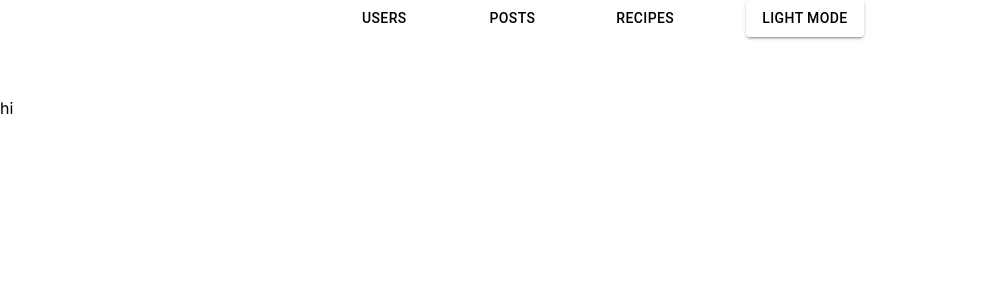
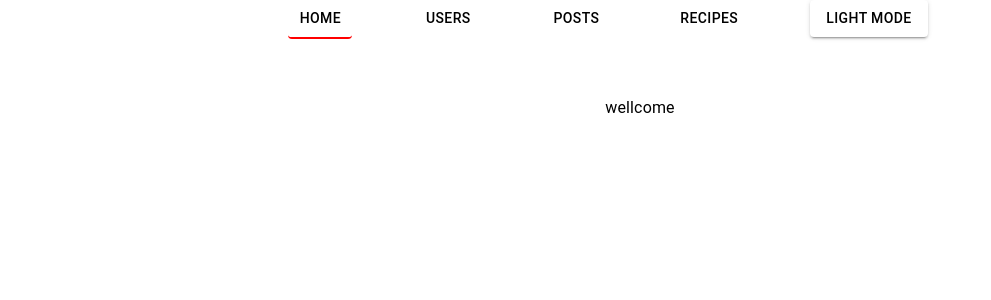
Before and after one commit to matinfaraji/next-3-home-work, a Next.js app: page / in a window 1280 px wide. Shown: the top 300 px of the page, without its empty margins (0-991 px from the left). Built offline with nearby package versions, Linux system fonts and the light colour scheme.

Commit message:
api by id

```diff
--- /dev/null
+++ b/src/app/api/admin/posts/[id]/route.js
@@ -0,0 +1,7 @@
+import GetData from "../../../../../../utils/getData";
+
+export async function GET(req, { params }) {
+  const { posts } = await GetData("https://dummyjson.com/posts");
+  const post = posts.find((x) => x.id === parseInt(params.id));
+  return Response.json(post);
+}
--- /dev/null
+++ b/src/app/api/admin/recipes/[id]/route.js
@@ -0,0 +1,7 @@
+import GetData from "../../../../../../utils/getData";
+
+export async function GET(req, { params }) {
+  const { recipes } = await GetData("https://dummyjson.com/recipes");
+  const recipe = recipes.find((x) => x.id === parseInt(params.id));
+  return Response.json(recipe);
+}
--- a/src/app/posts/[id]/page.jsx
+++ b/src/app/posts/[id]/page.jsx
@@ -1,16 +1,15 @@
 import React from "react";
-import getData from "../../../../utils/getData";
 import { Box, Card, CardContent, Grid, Typography } from "@mui/material";
 
 export async function generateMetadata({ params }) {
-  const foundPost = await getData(`https://dummyjson.com/posts/${params.id}`);
+  const foundPost = await fetch(`https://dummyjson.com/posts/${params.id}`);
   return {
     title: `Post-User ID - ${foundPost.userId}`,
   };
 }
 export default async function page({ params }) {
-
-  const foundPost = await getData(`https://dummyjson.com/posts/${params.id}`);
+  const res = await fetch(`https://dummyjson.com/posts/${params.id}`);
+  const foundPost = await res.json();
   return (
     <>
       <Grid item key="posts" align="center">
--- a/src/app/recipes/[id]/page.jsx
+++ b/src/app/recipes/[id]/page.jsx
@@ -1,5 +1,4 @@
 import React from "react";
-import getData from "../../../../utils/getData";
 import {
   Card,
   CardContent,
@@ -11,13 +10,15 @@ import {
 } from "@mui/material";
 import Image from "next/image";
 export async function generateMetadata({ params }) {
-  const recipe = await getData(`https://dummyjson.com/recipes/${params.id}`);
+  const res = await fetch(`https://dummyjson.com/recipes/${params.id}`);
+  const recipe = await res.json();
   return {
     title: `${recipe.name}`,
   };
 }
 export default async function page({ params }) {
-  const recipe = await getData(`https://dummyjson.com/recipes/${params.id}`);
+  const res = await fetch(`https://dummyjson.com/recipes/${params.id}`);
+  const recipe = await res.json();
   return (
     <>
       <Grid
--- a/src/components/home.jsx
+++ b/src/components/home.jsx
@@ -1,7 +1,16 @@
-import React from 'react'
+import React from "react";
+import Typography from "@mui/material/Typography";
 
 export default function HomeComponent() {
   return (
-    <div>hi</div>
-  )
+    <>
+      <Typography
+        variant="body1"
+        color="initial"
+        className=" flex justify-center text-9xl"
+      >
+        wellcome
+      </Typography>
+    </>
+  );
 }
--- a/src/components/navbar.jsx
+++ b/src/components/navbar.jsx
@@ -20,6 +20,18 @@ function NavbarComponent() {
         justifyContent: "center",
       }}
     >
+      <Grid item>
+        <Button
+          color="inherit"
+          onClick={() => handleNavigation("/")}
+          className="text-2xl"
+          sx={{
+            borderBottom: pathname === "/" ? "2px solid red" : "none",
+          }}
+        >
+          HOME
+        </Button>
+      </Grid>
       <Grid item>
         <Button
           color="inherit"
@@ -57,7 +69,7 @@ function NavbarComponent() {
         </Button>
       </Grid>
       <Grid item>
-    <ThemeSwitcher/>
+        <ThemeSwitcher />
       </Grid>
     </Grid>
   );
```
